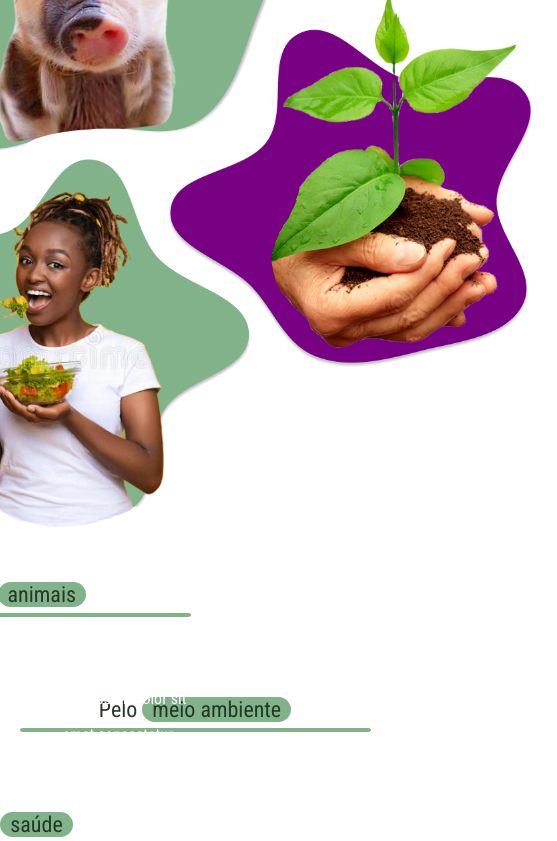
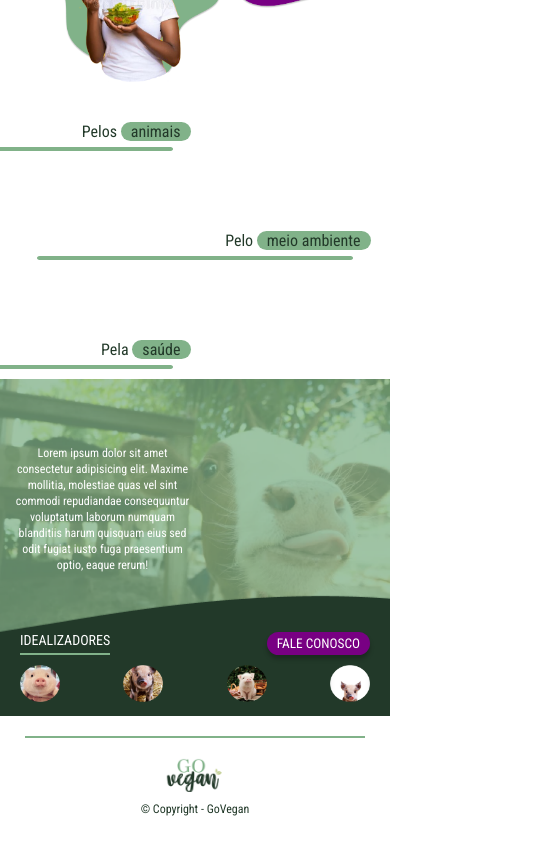
Before and after one commit to julianasinnott/goVegan, a React (Vite) app: page / in a window 390 px wide. Shown: the part 1740-2581 px from the top of the page, 557 px wide, since content can reach past the window. Built offline with nearby package versions, Linux system fonts and the light colour scheme.

Commit message:
feat: implements home page responsive design

```diff
--- a/src/pages/HomePage/index.jsx
+++ b/src/pages/HomePage/index.jsx
@@ -70,9 +70,7 @@ export function App() {
               Lorem ipsum dolor sit amet consectetur adipisicing elit. Maxime
               mollitia, molestiae quas vel sint commodi repudiandae consequuntur
               voluptatum laborum numquam blanditiis harum quisquam eius sed odit
-              fugiat iusto fuga praesentium optio, eaque rerum! Provident
-              similique accusantium nemo Provident similique accusantium nemo
-              autem.
+              fugiat iusto fuga praesentium optio, eaque rerum!
             </p>
           </div>
         </section>
--- a/src/pages/HomePage/responsive.css
+++ b/src/pages/HomePage/responsive.css
@@ -82,7 +82,13 @@
   }
   .purpose__text {
     font-size: 16px;
-    line-height: 36px;
+    line-height: 28px;
+    padding-left: 20px;
+  }
+}
+@media only screen and (max-width:620px) {
+  .home__purpose__text {
+    background-position: center;
   }
 }
 
@@ -90,8 +96,17 @@
   .home__background {
     background-position: center top 50px;
   }
-  .home__about__title {
+  .home__about__title, .home__purpose__title {
     font-size: 28px;
+  }
+  .purpose__text {
+    font-size: 16px;
+    line-height: 22px;
+  }
+  .purpose__type__animals, .purpose__type__environment, .purpose__type__health {
+    font-size: 20px;
+    width: 80%;
+    text-align: end;
   }
 }
 
@@ -99,11 +114,21 @@
   .home__about__description {
     gap: 20px;
   }
-  .home__about__title {
+  .home__about__title, .home__purpose__title {
     font-size: 24px;
   }
-  .home__about__text {
+  .home__about__text, .purpose__type__animals, .purpose__type__environment, .purpose__type__health {
     font-size: 16px;
+  }
+  .purpose__text {
+    line-height: 16px;
+  }
+  .home__purpose__img {
+    height: 100%;
+  }
+  .purpose__img {
+    width: 100%;
+    height: 100vw;
   }
 }
 
@@ -114,4 +139,21 @@
   .home__about {
     margin-top: -10px;
   }
+  .purpose__type__animals, .purpose__type__environment, .purpose__type__health {
+    width: 90%;
+  }
+  .purpose__text {
+    font-size: 12px;
+    padding-left: 10px;
+  }
 }
+
+@media only screen and (max-width:330px) {
+  .home__purpose__text {
+    align-items: flex-start;
+    padding-top: 20px;
+  }
+  .purpose__type__animals, .purpose__type__environment, .purpose__type__health {
+    width: 99%;
+  }
+}
```
